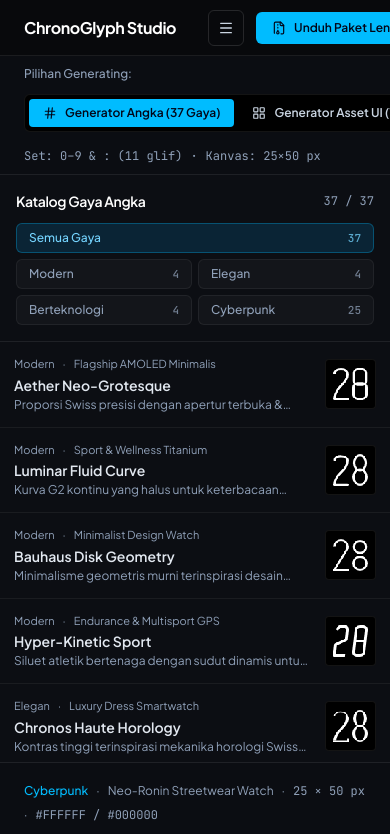
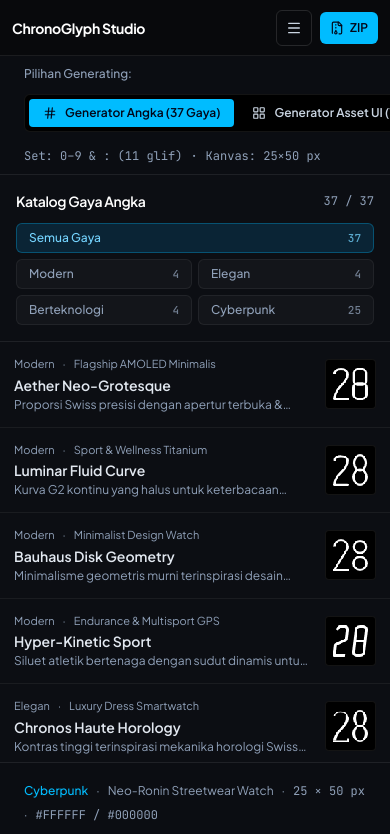
Before and after one commit to MazBayID/clock_icon, a React (Vite) app: page / in a window 390 px wide. Shown: the top 834 px of the page. Built offline with nearby package versions, Linux system fonts and the light colour scheme.

Commit message:
Improve mobile header spacing and export controls

```diff
--- a/src/App.tsx
+++ b/src/App.tsx
@@ -144,10 +144,10 @@ export default function App() {
   return (
     <div className="min-h-screen flex flex-col bg-[#090A0D] text-[#F2F4F8]">
       {/* Strict 3-Zone Top Bar */}
-      <header className="sticky top-0 z-30 bg-[#090A0D]/95 backdrop-blur border-b border-white/[0.08] px-6 h-14 flex items-center justify-between gap-8">
+      <header className="sticky top-0 z-30 bg-[#090A0D]/95 backdrop-blur border-b border-white/[0.08] px-3 sm:px-6 h-14 flex items-center justify-between gap-3 md:gap-8">
         <a
           href="#top"
-          className="text-base font-bold tracking-tight text-white whitespace-nowrap shrink-0"
+          className="text-sm sm:text-base font-bold tracking-tight text-white whitespace-nowrap shrink-0"
         >
           ChronoGlyph Studio
         </a>
@@ -185,7 +185,7 @@ export default function App() {
           </a>
         </nav>
 
-        <div className="flex items-center gap-3 shrink-0">
+        <div className="flex items-center gap-2 sm:gap-3 shrink-0">
           <button
             type="button"
             className="md:hidden inline-flex items-center justify-center w-9 h-9 rounded-md border border-white/[0.12] text-slate-300 hover:text-white hover:bg-white/[0.06] transition-colors"
@@ -201,10 +201,10 @@ export default function App() {
               type="button"
               disabled={isExporting}
               onClick={handleDownloadStyleZip}
-              className="inline-flex items-center gap-2 px-4 py-2 text-xs font-semibold text-slate-950 bg-sky-400 hover:bg-sky-300 rounded-md transition-colors whitespace-nowrap shrink-0 cursor-pointer disabled:opacity-50"
+              className="inline-flex items-center gap-1.5 sm:gap-2 px-2.5 sm:px-4 py-2 text-xs font-semibold text-slate-950 bg-sky-400 hover:bg-sky-300 rounded-md transition-colors whitespace-nowrap shrink-0 cursor-pointer disabled:opacity-50"
             >
               <FileArchive className="w-3.5 h-3.5" />
-              {isExporting ? 'Mengemas...' : 'Unduh Paket Lengkap (ZIP)'}
+              {isExporting ? 'Mengemas...' : <><span className="hidden sm:inline">Unduh Paket Lengkap (ZIP)</span><span className="sm:hidden">ZIP</span></>}
             </button>
           ) : (
             <button
@@ -214,7 +214,7 @@ export default function App() {
               className="inline-flex items-center gap-2 px-4 py-2 text-xs font-semibold text-slate-950 bg-sky-400 hover:bg-sky-300 rounded-md transition-colors whitespace-nowrap shrink-0 cursor-pointer disabled:opacity-50"
             >
               <FileArchive className="w-3.5 h-3.5" />
-              {isExportingUi ? 'Mengemas...' : 'Unduh ZIP (Aset UI)'}
+              {isExportingUi ? 'Mengemas...' : <><span className="hidden sm:inline">Unduh ZIP (Aset UI)</span><span className="sm:hidden">ZIP UI</span></>}
             </button>
           )}
         </div>
```
